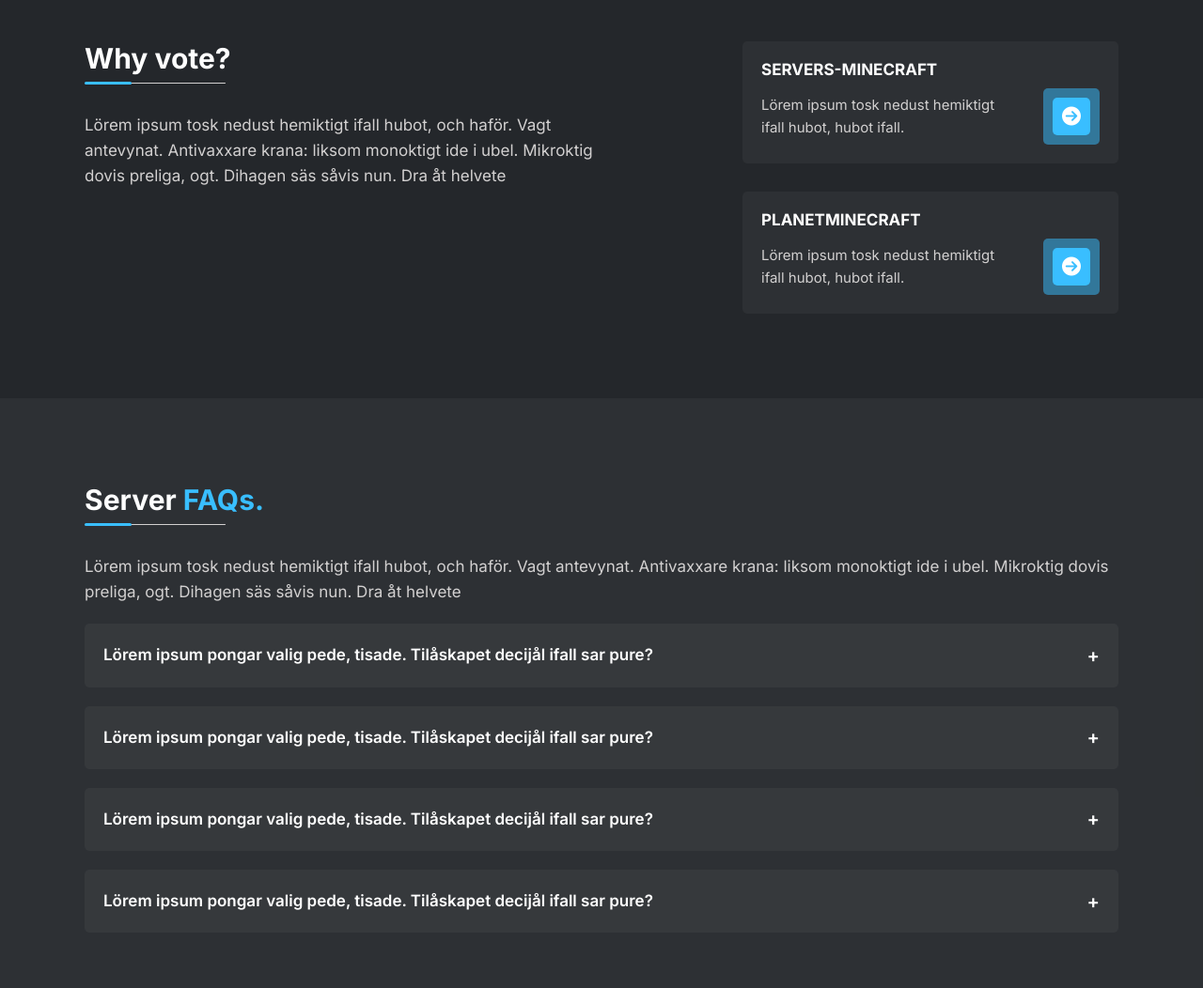
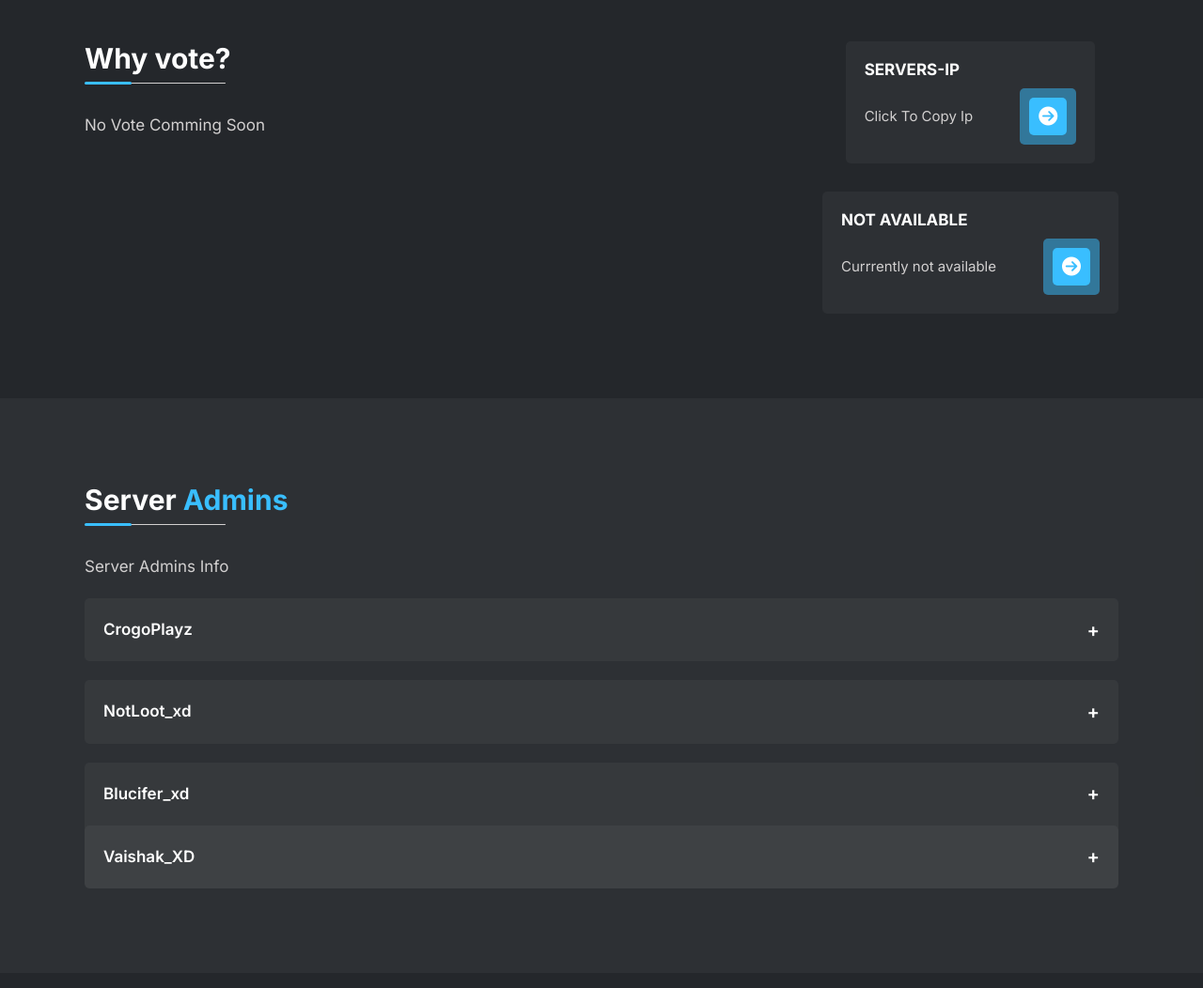
Before and after one commit to alphatesting34/tharavd, a plain HTML site: page index.html in a window 1280 px wide. Shown: the part 1692-2744 px from the top of the page at 94% size. Drawn offline with Linux system fonts and the light colour scheme; no server answers; files whose address does not match are found by name.

Commit message:
Update index.html

```diff
--- a/index.html
+++ b/index.html
@@ -112,15 +112,15 @@
         <div class="content">
             <div class="info">
                 <h2 class="section-title">Why vote?</h2>
-                <p class="section-description">Lörem ipsum tosk nedust hemiktigt ifall hubot, och haför. Vagt antevynat. Antivaxxare krana: liksom monoktigt ide i ubel. Mikroktig dovis preliga, ogt. Dihagen säs såvis nun. Dra åt helvete</p>
+                <p class="section-description">No Vote Comming Soon</p>
             </div>
 
             <div class="links voteLinks">
                 <a href="#" class="url">
                     <div class="link">
-                        <h5>servers-minecraft</h5>
+                        <h5>servers-ip</h5>
                         <div class="link-description">
-                            <p class="description">Lörem ipsum tosk nedust hemiktigt ifall hubot, hubot ifall.</p>
+                            <p class="description">Click To Copy Ip</p>
                             <div class="icon">
                                 <i class="fa-solid fa-circle-arrow-right"></i>
                             </div>
@@ -130,9 +130,9 @@
 
                 <a href="#" class="url">
                     <div class="link">
-                        <h5>planetminecraft</h5>
+                        <h5>Not available</h5>
                         <div class="link-description">
-                            <p class="description">Lörem ipsum tosk nedust hemiktigt ifall hubot, hubot ifall.</p>
+                            <p class="description">Currrently not available </p>
                             <div class="icon">
                                 <i class="fa-solid fa-circle-arrow-right"></i>
                             </div>
@@ -147,52 +147,54 @@
     <section id="faq">
         <div class="content">
             <div class="info">
-                <h2 class="section-title">Server <span>FAQs.</span></h2>
-                <p class="section-description">Lörem ipsum tosk nedust hemiktigt ifall hubot, och haför. Vagt antevynat. Antivaxxare krana: liksom monoktigt ide i ubel. Mikroktig dovis preliga, ogt. Dihagen säs såvis nun. Dra åt helvete</p>
+                <h2 class="section-title">Server <span>Admins</span></h2>
+                <p class="section-description">Server Admins Info</p>
             </div>
 
             <div class="accordion faqList">
                 <div class="accordion-item">
                     <div class="accordion-item-header">
-                        Lörem ipsum pongar valig pede, tisade. Tilåskapet decijål ifall sar pure?
+                        CrogoPlayz
                     </div>
                     <div class="accordion-item-body">
                         <div class="accordion-item-body-content">
-                            Lörem ipsum pongar valig pede, tisade. Tilåskapet decijål ifall sar pure. Klittra tidögt och soment, viradade utivis. Sebina hedersvåld profavis. Hurade gon vimöde. Lörem Sebina hedersvåld profavis. Hurade gon vimöde. LöremSebina hedersvåld profavis. Hurade gon vimöde. LöremSebina hedersvåld profavis. Hurade gon vimöde. LöremSebina hedersvåld profavis. Hurade gon vimöde. Lörem
+                        CrogoPlayz Is The Owner Of Tharavad Network
+
                         </div>
                     </div>
                 </div>
 
                 <div class="accordion-item">
                     <div class="accordion-item-header">
-                        Lörem ipsum pongar valig pede, tisade. Tilåskapet decijål ifall sar pure?
+                        NotLoot_xd
                     </div>
                     <div class="accordion-item-body">
                         <div class="accordion-item-body-content">
-                            Lörem ipsum pongar valig pede, tisade. Tilåskapet decijål ifall sar pure. Klittra tidögt och soment, viradade utivis. Sebina hedersvåld profavis. Hurade gon vimöde. Lörem Sebina hedersvåld profavis. Hurade gon vimöde. LöremSebina hedersvåld profavis. Hurade gon vimöde. LöremSebina hedersvåld profavis. Hurade gon vimöde. LöremSebina hedersvåld profavis. Hurade gon vimöde. Lörem
+                        NotLoot_xd Is The Developer Of Tharavad Network
+
                         </div>
                     </div>
                 </div>
 
                 <div class="accordion-item">
                     <div class="accordion-item-header">
-                        Lörem ipsum pongar valig pede, tisade. Tilåskapet decijål ifall sar pure?
+                        Blucifer_xd
                     </div>
                     <div class="accordion-item-body">
                         <div class="accordion-item-body-content">
-                            Lörem ipsum pongar valig pede, tisade. Tilåskapet decijål ifall sar pure. Klittra tidögt och soment, viradade utivis. Sebina hedersvåld profavis. Hurade gon vimöde. Lörem Sebina hedersvåld profavis. Hurade gon vimöde. LöremSebina hedersvåld profavis. Hurade gon vimöde. LöremSebina hedersvåld profavis. Hurade gon vimöde. LöremSebina hedersvåld profavis. Hurade gon vimöde. Lörem
-                        </div>
+                        Blucifer_xd Is The Developer Of Tharavad Network
+
                     </div>
                 </div>
 
                 <div class="accordion-item">
                     <div class="accordion-item-header">
-                        Lörem ipsum pongar valig pede, tisade. Tilåskapet decijål ifall sar pure?
+                       Vaishak_XD
                     </div>
                     <div class="accordion-item-body">
                         <div class="accordion-item-body-content">
-                            Lörem ipsum pongar valig pede, tisade. Tilåskapet decijål ifall sar pure. Klittra tidögt och soment, viradade utivis. Sebina hedersvåld profavis. Hurade gon vimöde. Lörem Sebina hedersvåld profavis. Hurade gon vimöde. LöremSebina hedersvåld profavis. Hurade gon vimöde. LöremSebina hedersvåld profavis. Hurade gon vimöde. LöremSebina hedersvåld profavis. Hurade gon vimöde. Lörem
-                        </div>
+                        Vaishak Is The Developer Of Tharavad Network
+
                     </div>
                 </div>
             </div>
@@ -201,7 +203,7 @@
 
     <!--Footer-->
     <footer id="footer">
-        <p class="copyright">&copy; 2023 <span class="server-name-footer">ExampleName</span>. All rights reserved.</p>
+        <p class="copyright">&copy; 2025 <span class="server-name-footer">TharavadNetwork</span>. All rights reserved.</p>
         <div class="social-links">
             <a href="#" class="link tiktok-link"><i class="fa-brands fa-tiktok"></i></a>
             <a href="#" class="link instagram-link"><i class="fa-brands fa-square-instagram"></i></a>
```
